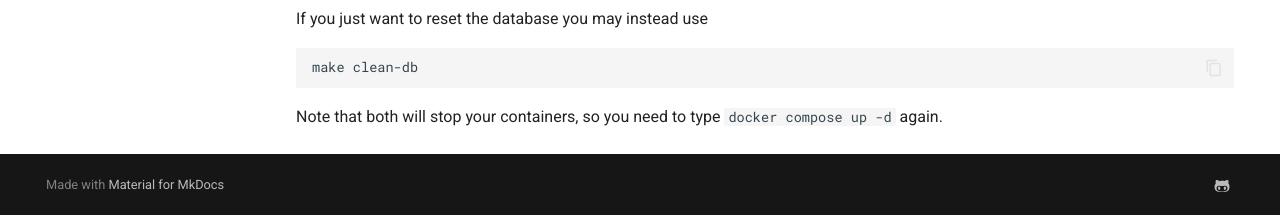
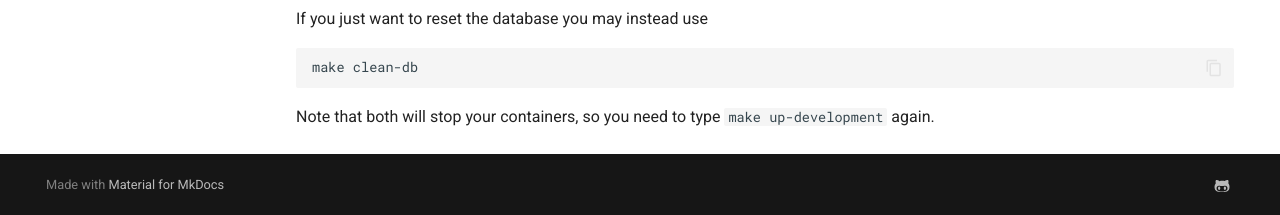
Before and after one commit to bubify/bubify.github.io, an MkDocs documentation site: the page built from docs/development.md, in a window 1280 px wide and 900 px high, scrolled down 1300 px. Shown: the part 682-897 px from the top of the window. Built offline with MkDocs 1.6.1 and Material for MkDocs 9.7.7, drawn with Linux system fonts in a browser that asks for light colours; comment, search, counter and statistics services are not loaded.

Commit message:
Update development.md

````diff
--- a/docs/development.md
+++ b/docs/development.md
@@ -88,4 +88,4 @@ If you just want to reset the database you may instead use
 make clean-db
 ```
 
-Note that both will stop your containers, so you need to type `docker compose up -d` again.
+Note that both will stop your containers, so you need to type `make up-development` again.
````
